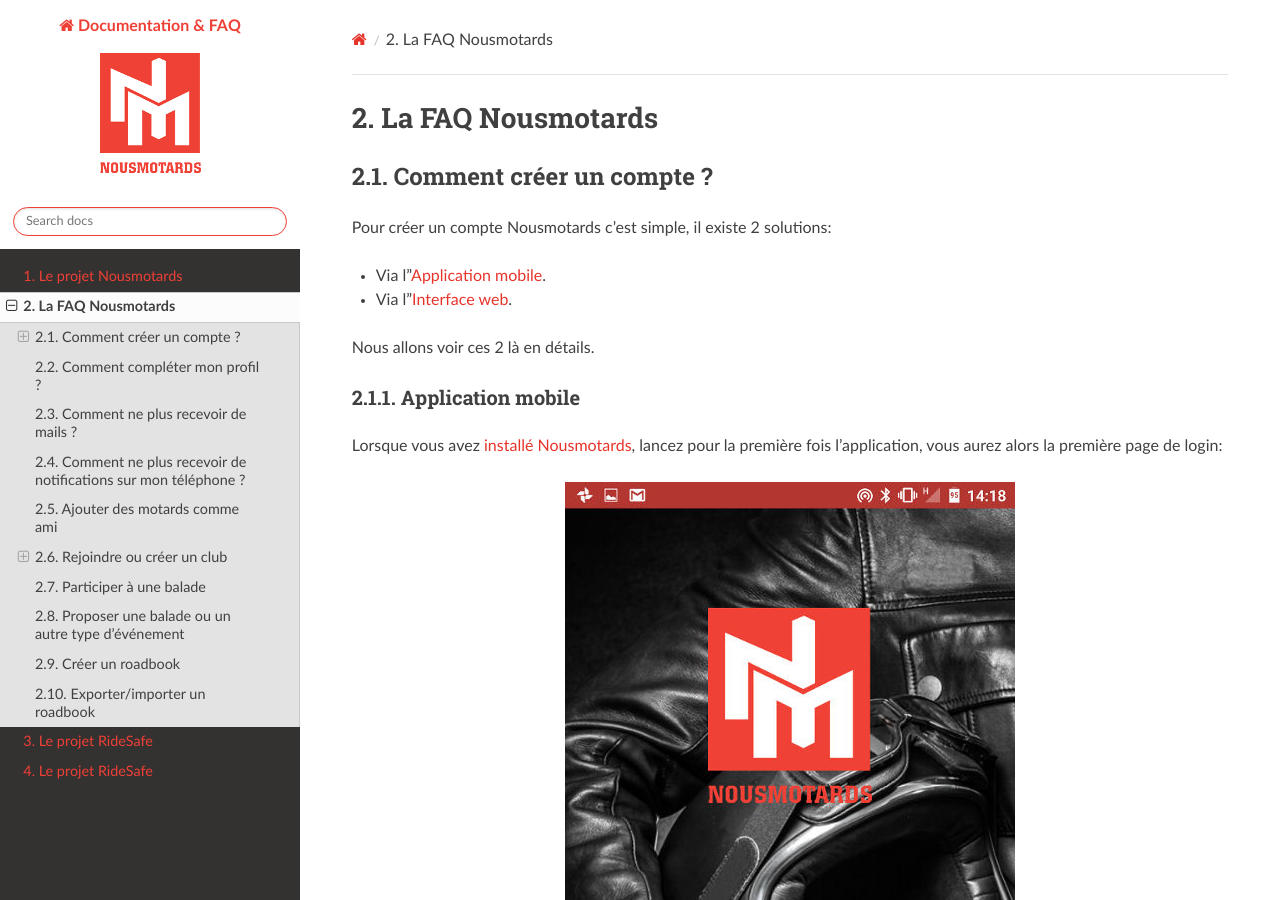
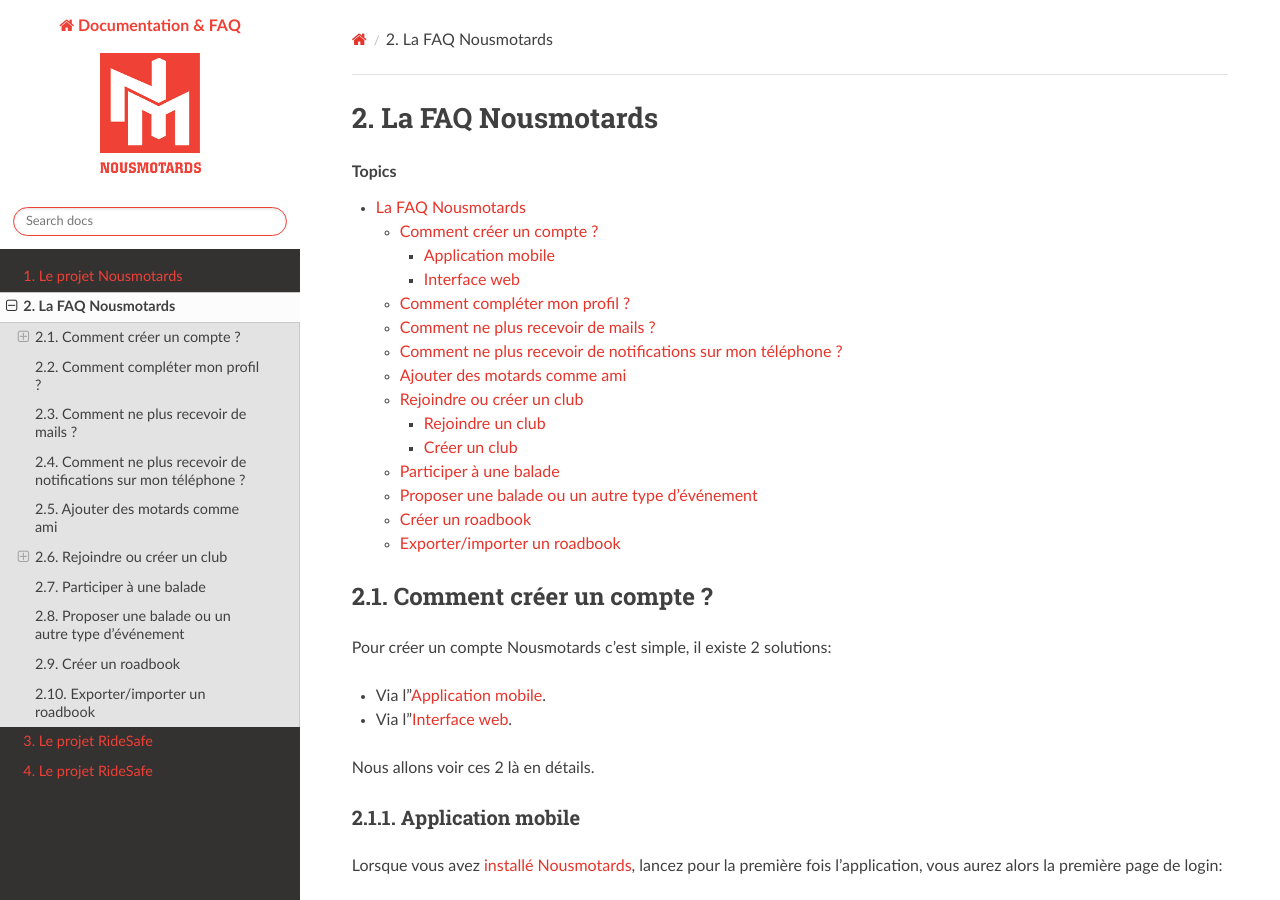
Before and after one commit to nousmotards/user_doc, a Sphinx documentation site: the page built from source/faq_nousmotards.rst, in a window 1280 px wide and 900 px high. Built offline with Sphinx 7.4.7 and the Read the Docs theme 2.0.0, drawn with Linux system fonts in a browser that asks for light colours; some of the changed text lies outside the part shown.

```diff
--- a/source/faq_nousmotards.rst
+++ b/source/faq_nousmotards.rst
@@ -1,5 +1,7 @@
 La FAQ Nousmotards
 ==================
+
+.. contents:: Topics
 
 Comment créer un compte ?
 -------------------------
@@ -154,6 +156,21 @@
 Participer à une balade
 -----------------------
 
+Pour participer à une balade, allez dans le menu, puis appuyez sur "Balades & évènements", vous obtiendez la liste des balades et évènements:
+
+.. image:: images/nm_android_events_list.jpg
+    :align: center
+
+Pour particper à l'un d'entre eux, appuyez dessus pour obtenir sa description et ses informations:
+
+.. image:: images/nm_android_events_overview.jpg
+    :align: center
+
+Pour participer à cet évènement, il suffit d'activer le bouton "Participer".
+
+.. note:: Veillez à ce qu'il y ai bien des places disponible (ici 5 personnes sont déjà inscrites sur un maximum de 10).
+
+
 Proposer une balade ou un autre type d’événement
 ------------------------------------------------
 
--- a/source/nousmotards.rst
+++ b/source/nousmotards.rst
@@ -1,5 +1,7 @@
 Le projet Nousmotards
 =====================
+
+.. contents:: Topics
 
 Qu’est-ce que Nousmotards ?
 ---------------------------
--- a/source/ridesafe.rst
+++ b/source/ridesafe.rst
@@ -1,5 +1,7 @@
 Le projet RideSafe
 ==================
+
+.. contents:: Topics
 
 Qu’est-ce que RideSafe ?
 ------------------------
--- a/source/rideshare.rst
+++ b/source/rideshare.rst
@@ -1,5 +1,7 @@
 Le projet RideSafe
 ==================
+
+.. contents:: Topics
 
 Qu’est-ce que RideShare ?
 -------------------------
```
